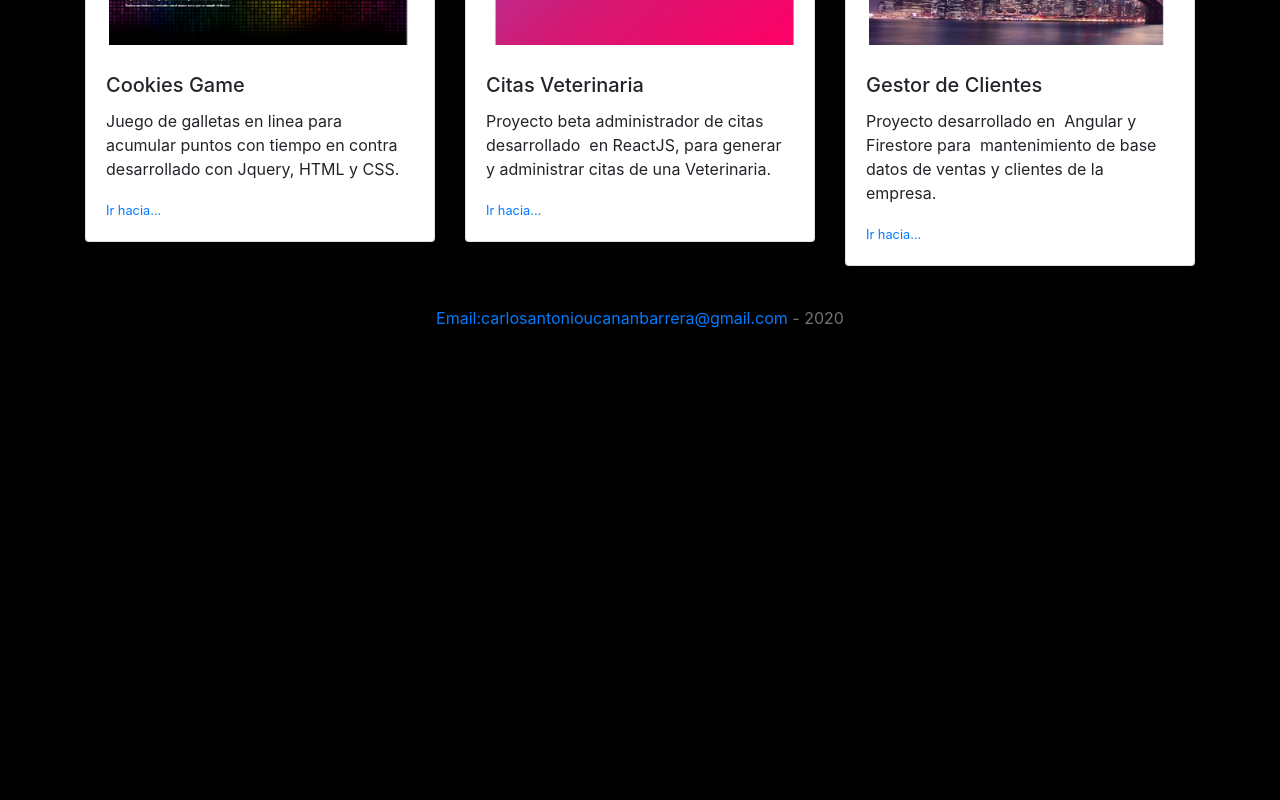
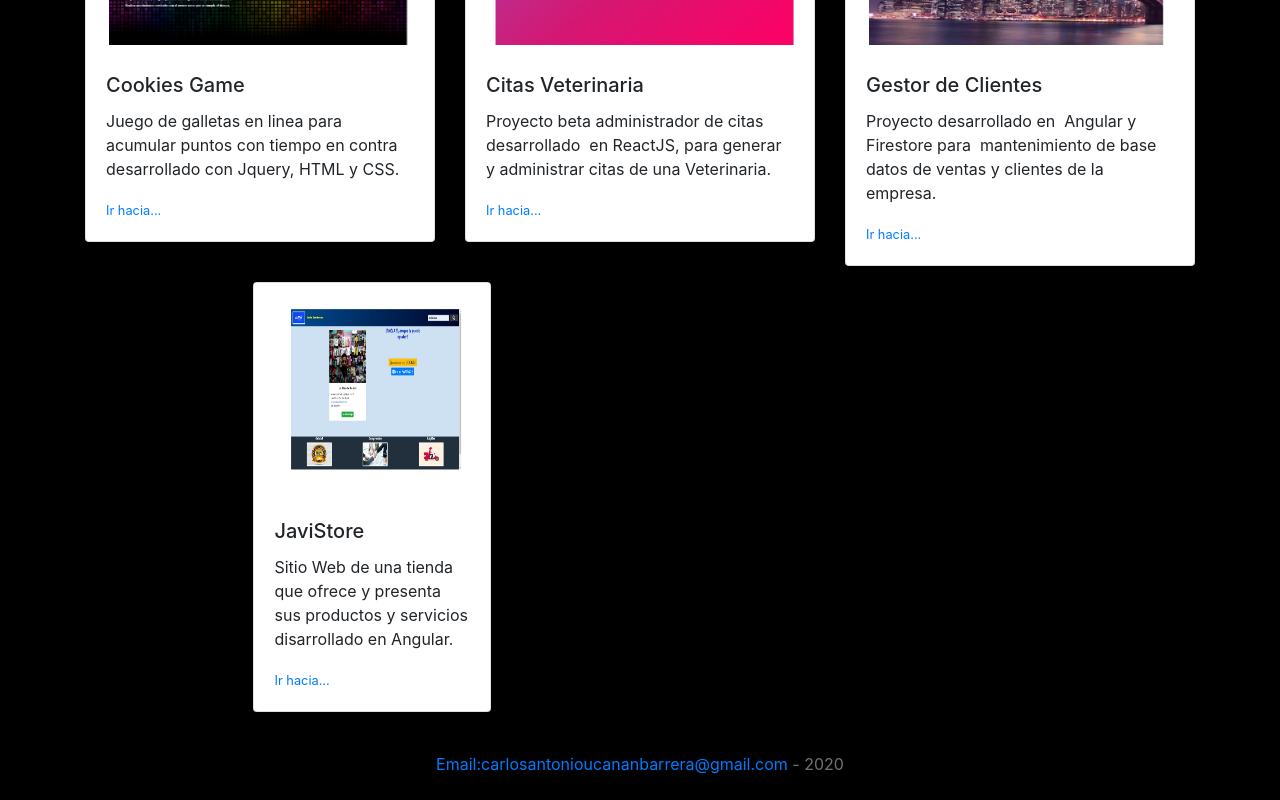
Before and after one commit to JonaSoft/portafolio, an Angular app: page / in a window 1280 px wide. Shown: the part 720-1520 px from the top of the page. Before the commit the page ends 1074 px from the top, so only its background shows below. Built offline with nearby package versions, Linux system fonts and the light colour scheme.

Commit message:
actualizando

```diff
--- a/src/app/components/home/home.component.html
+++ b/src/app/components/home/home.component.html
@@ -84,6 +84,24 @@
             </div>
         </div>
     </div>
+    <div class="container d-flex justify-content-center">
+
+      <div class="row">
+          <div class="col-md-4">
+              <div class="card mb-3">
+                  <div class="container-fluid">
+                  <img src="../../../assets/img/tiendajavi.jpg" class="card-img-top m-2"  width="100%" height="200" alt="...">
+                  </div>
+                  <div class="card-body">
+                    <h5 class="card-title">JaviStore</h5>
+                    <p class="card-text">Sitio Web de una tienda  que ofrece y presenta sus productos y servicios disarrollado en Angular. </p>
+                    <p class="card-text"><small class="text-muted"><a href="https://tiendadejavi.netlify.app" target="_black">Ir hacia...</a></small></p>
+                  </div>
+                </div>
+          </div>
+
+      </div>
+  </div>
 
 </div>
 <br>
```
Also changed, not shown: src/assets/img/tiendajavi.jpg (added).
